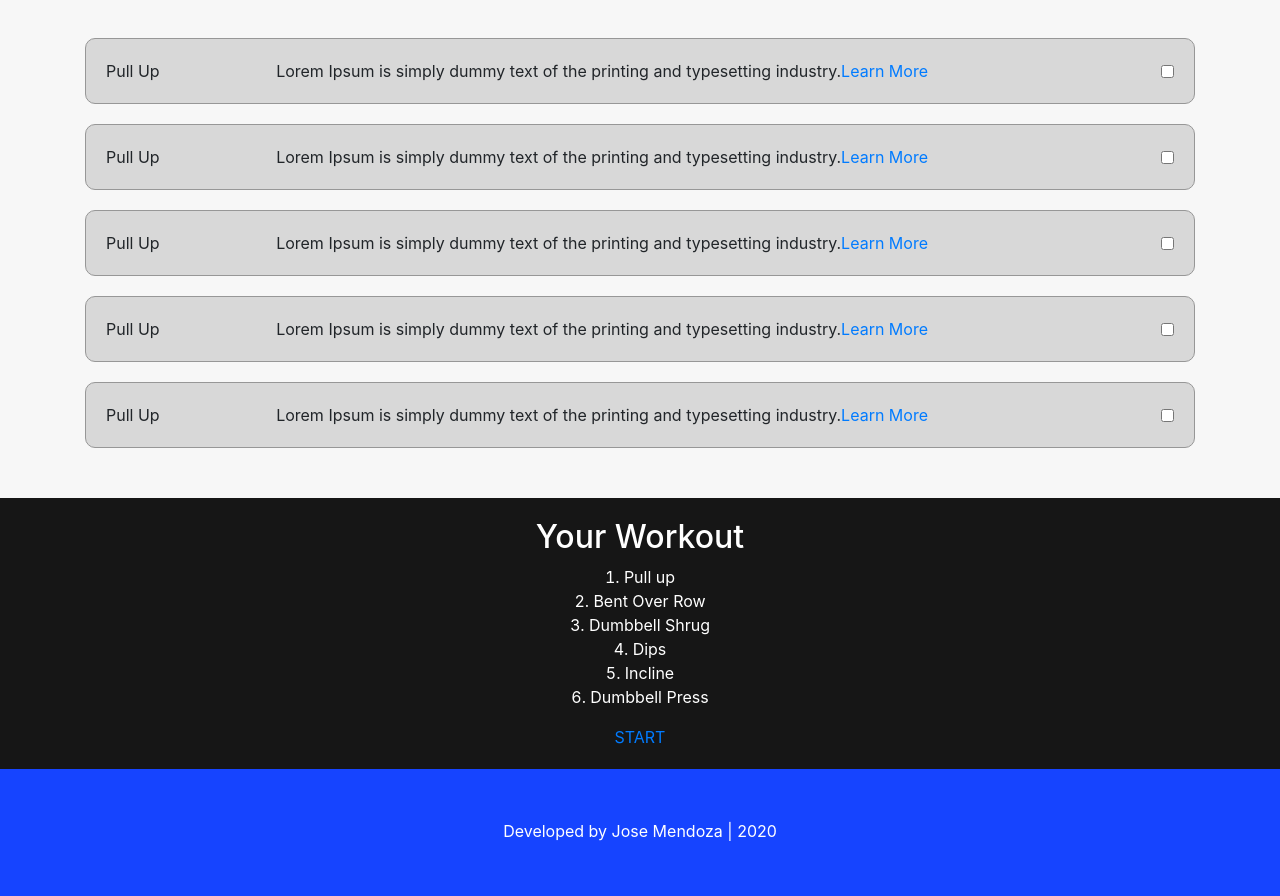
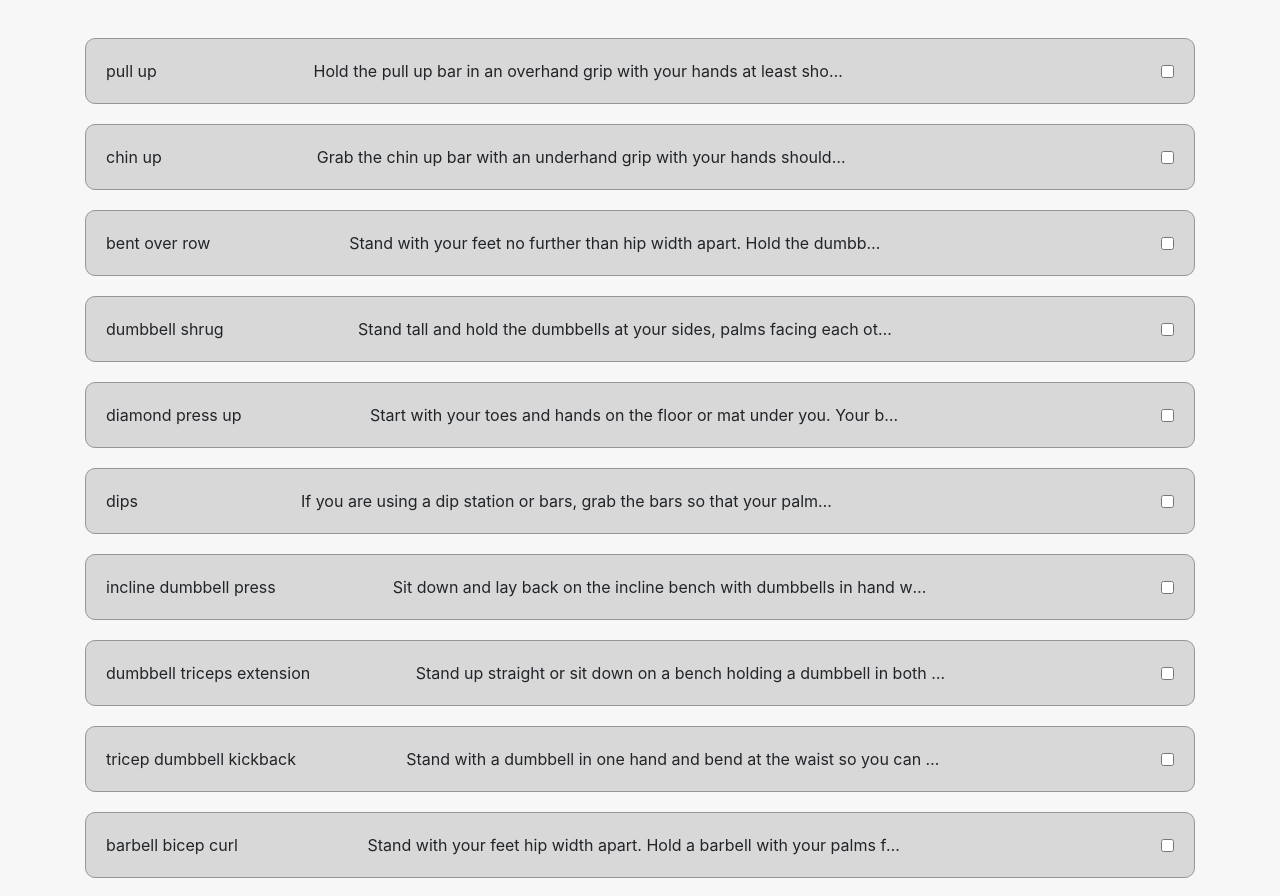
Before and after one commit to mendozarriff/minderafitness, a React (Create React App) app: page / in a window 1280 px wide. Shown: the part 360-1256 px from the top of the page. Built offline with nearby package versions, Linux system fonts and the light colour scheme.

Commit message:
ADD api folder in src folder.  ADD api/workouts.json file with all of workouts data.  ADD switchWorkout function to filter workouts

```diff
--- a/src/App.css
+++ b/src/App.css
@@ -97,7 +97,16 @@ p.list_item_description{
   color: #161616;
   border: #161616 2px solid;
 }
+.list_item{
+  width: 100%;
+}
+.list_item_description{
 
+  white-space: nowrap;
+  width: 50%;
+  overflow: hidden;
+  text-overflow: ellipsis;
+}
 @media only screen and (min-width: 500px){
   .navbar_list{
     display: flex;
--- /dev/null
+++ b/src/api/workouts.json
@@ -0,0 +1,77 @@
+{
+
+  "all":[
+    {
+      "name": "pull up",
+      "type":"upper body",
+      "description":"Hold the pull up bar in an overhand grip with your hands at least shoulder width apart. Allow your body to hang straight under the bar. Engage your core and use your biceps to pull yourself up until your chest is level with the bar. Hold for a second before you lower yourself back down to the starting position. Do at least 10 pull ups with three sets, taking a 15 second break in between each set as needed."
+    },
+    {
+      "name":"chin up",
+      "type":"upper body",
+      "description":"Grab the chin up bar with an underhand grip with your hands shoulder width apart. Engage your core and use your arm strength to pull yourself up until your chin is over the bar. Make sure your elbows are tucked to your sides throughout the exercise. Pause at the top, and then lower your body back down until your arms are straight. Do at least eight of these per set for a total of three sets.Take a 15-25 second break in between sets as needed. The under hand grip will emphasize more of the lower lat muscles over the upper lats. To feel the lower lats even more, try angling the upper body back as you pull your body up to the bar. Mr. Olympia Samir Bannout likes doing the chin-up exercise like this using a V bar handle and angling the upper body until it is horizontal to the bar."
+    },
+    {
+      "name":"bent over row",
+      "type":"upper body",
+      "description":"Stand with your feet no further than hip width apart. Hold the dumbbells or barbell in an overhand grip so that your hands are just outside your legs.  Bend slightly at the knees and then bend forward, making sure to keep your shoulder blades back and your lower back arched and flexed. Engage your core so you keep your back straight. Using the barbell, start below your knee and in a smooth motion, and leading with your elbows, bring the weight up to your upper abdominals. Keep the elbows held wide to emphasize the lat muscles in your upper back."
+    },
+    {
+      "name":"dumbbell shrug",
+      "type":"upper body",
+      "description":"Stand tall and hold the dumbbells at your sides, palms facing each other. Bend slightly in a squat position until the dumbbells are level with your knees. In an explosive motion, propel yourself upward and shrug your shoulders and back hard at the top. Move back into the starting position to complete your reps. Do 10 reps and three sets with the lighter weights. Once you level up, do eight reps per set. Take a 15 – 30 second break in between each set as needed."
+    },
+    {
+      "name":"diamond press up",
+      "type":"upper body",
+      "description":"Start with your toes and hands on the floor or mat under you. Your body should be straight from toes to shoulders, and your arms should be straight. Put your hands close enough together that you are able to form a diamond shape with your thumbs and index fingers. Keep your hips up and make sure to engage your core so your back stays straight. Lower yourself down towards the floor, bending at the elbow. Push up from the floor until you’ve reached the starting position. See if you can do 10 reps and at least three sets. If you need a break between sets, take no more than 30 seconds before you start your next set. To make the exercise more difficult, point the elbows out to stress the triceps muscles more."
+    },
+    {
+      "name":"dips",
+      "type":"upper body",
+      "description":"If you are using a dip station or bars, grab the bars so that your palms are facing in and your arms are straight. Cross your ankles and make sure you are keeping your elbows tucked to your sides throughout the exercise.  If you are using a bench or chair, sit with your back to the bench and grab the edge with your hands. Your palms should be on the top of the bench and your fingers on the bottom. Put your feet together with your backside level with the bench or chair.  Make sure you stop so that your butt does not touch the ground while doing the exercise. Slowly lower your body down until your elbows are at a 90° angle. Push yourself back up to the starting position and repeat. Do 10-15 reps per set and get in at least three sets. Take a 30 – 45 second rest between sets if needed."
+    },
+    {
+      "name":"incline dumbbell press",
+      "type":"upper body",
+      "description":"Sit down and lay back on the incline bench with dumbbells in hand with your palms facing forward and the dumbbells at your shoulders. In a smooth motion, press the dumbbells overhead until your arms are straight. Hold at the top for a second, and then lower the dumbbells back down again to the starting position. Repeat for at least 10 reps per set with a total of at least three sets. Take a 30-60 second break if needed between sets."
+    },
+
+    {
+      "name":"dumbbell triceps extension",
+      "type":"upper body",
+      "description": "Stand up straight or sit down on a bench holding a dumbbell in both hands. Engage your core and keep your elbows pointed up throughout the exercise. Begin by slowly lowering the weight down behind the head. Hold for a second and then move back to the start position. Repeat for 10 reps and go for at least three sets. Take a break of no more than 30 seconds between sets if needed."
+    },
+    {
+      "name":"tricep dumbbell kickback",
+      "type":"upper body",
+      "description": "Stand with a dumbbell in one hand and bend at the waist so you can rest your free hand on a bench or other flat surface for stability. Start with your elbow bent at a 90° angle and raise the dumbbell back until your arm is straight behind you. Lower back to the starting position and repeat. Do at least 12 reps and three sets, with a 30 second break in between as needed. For a greater peak contraction of the triceps muscles at the completion of the exercise, try raising the dumbbells at a 45 degree angle instead of straight out horizontally."
+    },
+    {
+      "name":"barbell bicep curl",
+      "type":"upper body",
+      "description":"Stand with your feet hip width apart. Hold a barbell with your palms facing up. Starting with the barbell at your thighs, using a smooth and steady motion to raise up the barbell until the biceps muscles are fully contracted. Hold it there for a second before you lower back to the starting position. Repeat for 10 – 12 reps and do at least three sets of this exercise. Take a 15 – 30 second rest between sets if needed. For best results, be sure to keep the elbows glued to your sides and the chest held high throughout the exercise. This will place more emphasis on the biceps and keep the shoulder muscles out of the movement."
+    },
+    {
+      "name":"Dumbbell Bicep Curl",
+      "type":"upper body",
+      "description":"Stand holding a dumbbell with palms facing up at hip level, with your feet hip width apart. Use your bicep muscle to raise up the dumbbells until they reach your shoulder. Pause, and then slowly lower the dumbbells back down to the starting position. Repeat for 8 – 10 reps and go for at least three sets. If you need a break between sets, take up to 30 seconds before you begin your next set. For a greater peak contraction in the biceps, begin the exercise with the palms facing the thighs and slowly turn the wrist up as you curl the dumbbells."
+    },
+    {
+      "name":"front squat",
+      "type":"lower body",
+      "description":"Set a barbell on a power rack at about shoulder height. Grab the power with an overhand grip at shoulder width and raise your elbows until your upper arms are parallel to the floor. Take the bar out of the rack and let it rest on your fingertips. Your elbows should be all the way up throughout the movement. Step back and set your feet at shoulder width with toes turned out slightly. Squat as low as you can without losing the arch in your lower back."
+    },
+    {
+      "name":"bulgarian split squat",
+      "type":"lower body",
+      "description":"Stand lunge-length in front of a bench. Hold a dumbbell in each hand and rest the top of your left foot on the bench behind you. Lower your body until your rear knee nearly touches the floor and your front thigh is parallel to the floor. Single-leg training can yield serious strength gains. "
+    },
+    {
+      "name":"romanian deadlift",
+      "type":"lower body",
+      "description":"A killer deadlift variation, hold a barbell with a shoulder-width grip and stand with feet hip-width apart. Bend your hips back as far as you can. Allow your knees to bend as needed while you lower the bar along your shins until you feel a stretch in your hamstrings. Keep your lower back in its natural arched position throughout."
+    }
+  ]
+
+}
--- a/src/components/Home.js
+++ b/src/components/Home.js
@@ -1,34 +1,57 @@
 import React from 'react';
 import { Container, Button } from 'react-bootstrap';
 import Navbar from './Navbar';
-import {Link} from "react-router-dom";
+import {Link,useRouteMatch} from "react-router-dom";
+import workouts from '../api/workouts';
 
-function Home(){
-  const title = "choose body part";
-  const links =() => {
+
+class Home extends React.Component{
+
+  constructor(props){
+    super(props)
+
+    this.state = {
+      filter : 'all'
+    }
+
+    this.links = this.links.bind(this);
+    this.switchWorkout = this.switchWorkout.bind(this);
+  }
+
+  switchWorkout(e){
+    this.setState({filter:e.target.dataset.workout})
+  }
+
+  links(){
     return (
       <ul>
-        <li>upper-body</li>
-        <li>lower-body</li>
+        <li data-workout='upper body' onClick={this.switchWorkout}>upper-body</li>
+        <li data-workout='lower body' onClick={this.switchWorkout}>lower-body</li>
         <li>full-body</li>
-        <li>all</li>
+        <li data-workout='all' onClick={this.switchWorkout}>all</li>
       </ul>
     )
   }
+
+  render(){
+
+    const title = "choose body part";
+    const allWorkouts = workouts.all;
     return(
       <div>
-      <Navbar title={title} links={links} />
+      <Navbar title={title} links={this.links} />
       <div className="main">
         <div className="main_title">
           <h2>Choose Exercise</h2>
         </div>
         <div className="main_body">
             <div className="list">
-            <Container>
+            {/* workouts are filtered when filter state changes.  the state is set in the switchWorkout function */}
+    {allWorkouts.map(workout => workout.type == this.state.filter ? <Container>
         <div className="list_item">
-                <p className="list_item_title">Pull Up</p>
+          <p className="list_item_title">{workout.name}</p>
           <p className="list_item_description">
-                Lorem Ipsum is simply dummy text of the printing and typesetting industry.
+          {workout.description}
           <a href="#">Learn More</a>
           </p>
           <div className="list_item_image">
@@ -36,12 +59,13 @@ function Home(){
           </div>
           <input type="checkbox"/>
         </div>
-              </Container>
-              <Container>
+    </Container> : "" )}
+{/* all workouts are displayed by default */}
+{this.state.filter == 'all'? allWorkouts.map(workout => <Container>
         <div className="list_item">
-                <p className="list_item_title">Pull Up</p>
+          <p className="list_item_title">{workout.name}</p>
           <p className="list_item_description">
-                Lorem Ipsum is simply dummy text of the printing and typesetting industry.
+          {workout.description}
           <a href="#">Learn More</a>
           </p>
           <div className="list_item_image">
@@ -49,46 +73,7 @@ function Home(){
           </div>
           <input type="checkbox"/>
         </div>
-              </Container>
-              <Container>
-              <div className="list_item">
-                <p className="list_item_title">Pull Up</p>
-                <p className="list_item_description">
-                Lorem Ipsum is simply dummy text of the printing and typesetting industry.
-                <a href="#">Learn More</a>
-                </p>
-                <div className="list_item_image">
-
-                </div>
-                <input type="checkbox"/>
-              </div>
-              </Container>
-              <Container>
-              <div className="list_item">
-                <p className="list_item_title">Pull Up</p>
-                <p className="list_item_description">
-                Lorem Ipsum is simply dummy text of the printing and typesetting industry.
-                <a href="#">Learn More</a>
-                </p>
-                <div className="list_item_image">
-
-                </div>
-                <input type="checkbox"/>
-              </div>
-              </Container>
-              <Container>
-              <div className="list_item">
-                <p className="list_item_title">Pull Up</p>
-                <p className="list_item_description">
-                Lorem Ipsum is simply dummy text of the printing and typesetting industry.
-                <a href="#">Learn More</a>
-                </p>
-                <div className="list_item_image">
-
-                </div>
-                <input type="checkbox"/>
-              </div>
-              </Container>
+    </Container>) : ""}
             </div>
             <div className="workout">
               <Container>
@@ -109,7 +94,7 @@ function Home(){
       </div>
       </div>
     )
-
+  }
 }
 
 export default Home;
```
Also changed, not shown: src/api/WorkoutAPI.js (added). Lines whose indentation alone changed are shown as unchanged.
